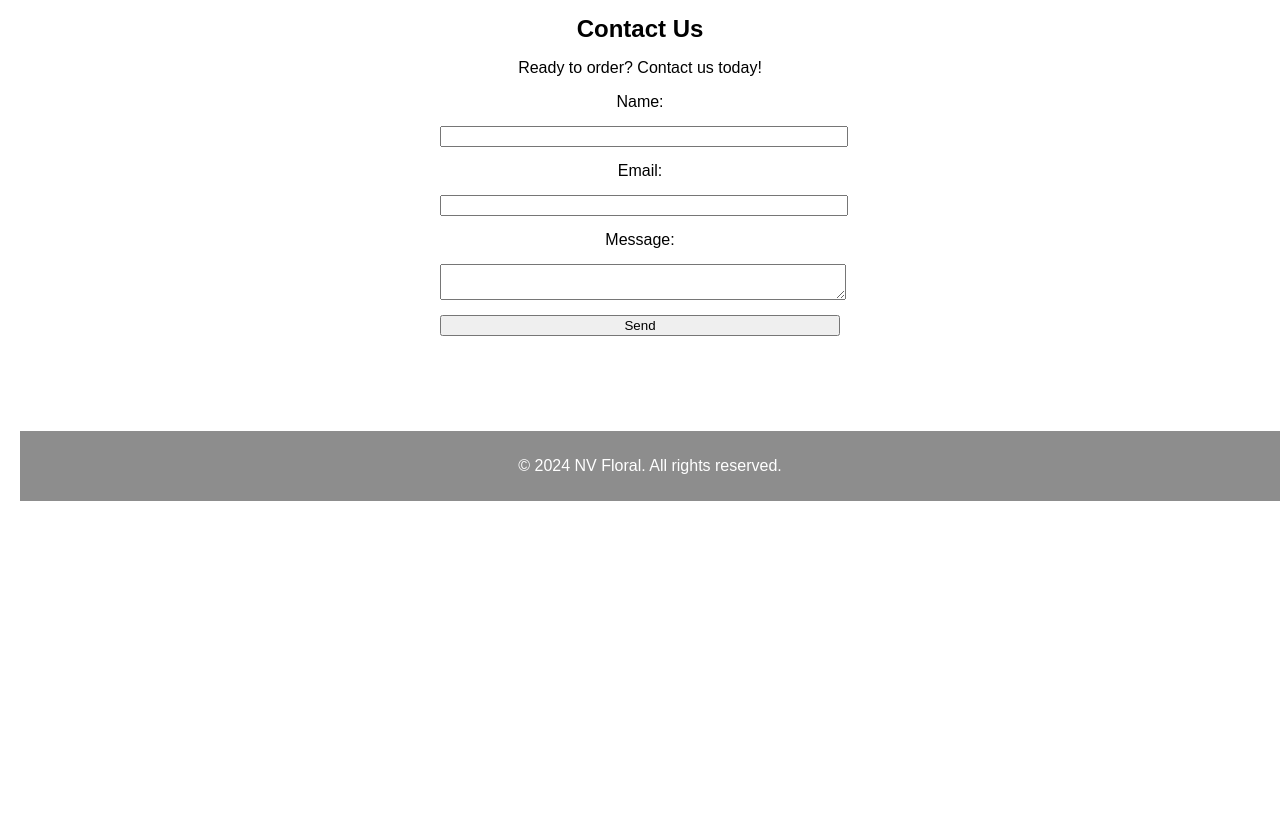
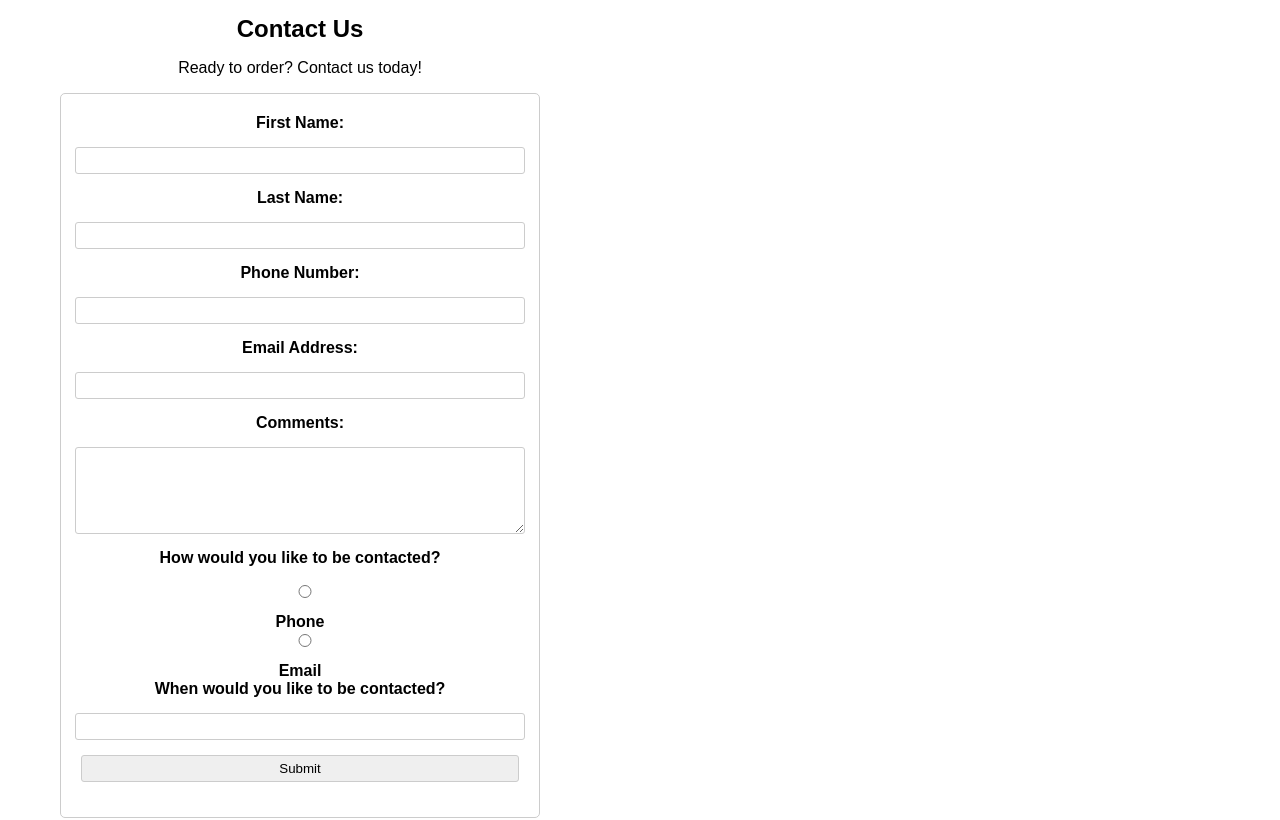
Before and after one commit to rarciniegas/GIT418-final-project, a plain HTML site: page index.html in a window 1280 px wide. Shown: the part 1740-2560 px from the top of the page. Before the commit the page ends 2241 px from the top, so only its background shows below. Drawn offline with nearby package versions, Linux system fonts and the light colour scheme.

Commit message:
April 30 Minor tweaks and improvements

```diff
--- a/index.html
+++ b/index.html
@@ -5,6 +5,7 @@
     <meta name="viewport" content="width=device-width, initial-scale=1.0">
     <title>NV Floral</title>
     <link rel="stylesheet" href="styles.css">
+    <link rel="stylesheet" href="https://code.jquery.com/ui/1.13.3/themes/base/jquery-ui.css">
     <link rel="stylesheet" type="text/css" href="https://cdn.jsdelivr.net/npm/slick-carousel/slick/slick.css">
     <link rel="stylesheet" type="text/css" href="https://cdn.jsdelivr.net/npm/slick-carousel/slick/slick-theme.css">
 
@@ -83,14 +84,31 @@
             <h2>Contact Us</h2>
             <p>Ready to order? Contact us today!</p>
             <form>
-                <label for="name">Name:</label>
-                <input type="text" id="name" name="name" required>
-                <label for="email">Email:</label>
+                <label for="firstName">First Name:</label>
+                <input type="text" id="firstName" name="firstName" required>
+                <label for="lastName">Last Name:</label>
+                <input type="text" id="lastName" name="lastName" required>
+                <label for="phone">Phone Number:</label>
+                <input type="tel" id="phone" name="phone" pattern="[0-9]{3}-[0-9]{3}-[0-9]{4}" required>
+                <label for="email">Email Address:</label>
                 <input type="email" id="email" name="email" required>
-                <label for="message">Message:</label>
-                <textarea id="message" name="message" required></textarea>
-                <button type="submit">Send</button>
-            </form>
+                <label for="comments">Comments:</label>
+                <textarea id="comments" name="comments" rows="5" required></textarea>
+                <label>How would you like to be contacted?</label>
+                <div>
+                  <input type="radio" id="phoneRadio" name="contactMethod" value="phone" required>
+                  <label for="phoneRadio">Phone</label>
+                </div>
+                <div>
+                  <input type="radio" id="emailRadio" name="contactMethod" value="email">
+                  <label for="emailRadio">Email</label>
+                </div>
+                <label>When would you like to be contacted?</label>
+                <input type="text" id="datepicker">
+
+
+                <input type="submit" value="Submit">
+              </form>
         </section>
     </main>
     <footer>
@@ -98,6 +116,7 @@
     </footer>
     <script src="script.js"></script>
     <script src="https://code.jquery.com/jquery-3.6.0.min.js"></script>
+    <script src="https://code.jquery.com/ui/1.13.3/jquery-ui.js"></script>
     <script src="https://cdn.jsdelivr.net/npm/slick-carousel/slick/slick.min.js"></script>
     <script src="slider.js"></script>
 </body>
--- a/slider.js
+++ b/slider.js
@@ -8,3 +8,7 @@ $(document).ready(function(){
       arrows: true // Show arrows navigation
     });
 });
+
+$( function() {
+    $( "#datepicker" ).datepicker();
+  } );
--- a/styles.css
+++ b/styles.css
@@ -173,16 +173,45 @@ img {
 }
 
 #contact {
+    max-width: 480px;
+
     text-align: center; /* Center align content */
     padding: 20px; /* Add some padding for spacing */
 }
 
-form {
+  /* style the form */
+  form {
     display: flex;
-    flex-direction: column; /* Stack form elements vertically */
-    max-width: 400px; /* Limit width of form */
-    margin: 0 auto; /* Center the form horizontally */
-}
+    flex-direction: column;
+    align-items: center;
+    border: 1px solid #ccc;
+    padding: 20px;
+    border-radius: 5px;
+  }
+  label {
+    margin-bottom: 10px;
+    font-weight: bold;
+  }
+  input, textarea {
+    margin-bottom: 20px;
+    padding: 5px;
+    border-radius: 3px;
+    border: 1px solid #ccc;
+    width: 300px;
+  }
+  .error {
+    color: red;
+    font-size: 12px;
+    margin-left: 5px;
+  }
+  .submit-message {
+    margin-top: 20px;
+    font-weight: bold;
+  }
+  .submit-message span {
+    color: green;
+  }
+
 
 label, input, textarea, button {
     margin-bottom: 15px; /* Add space between form elements */
```
